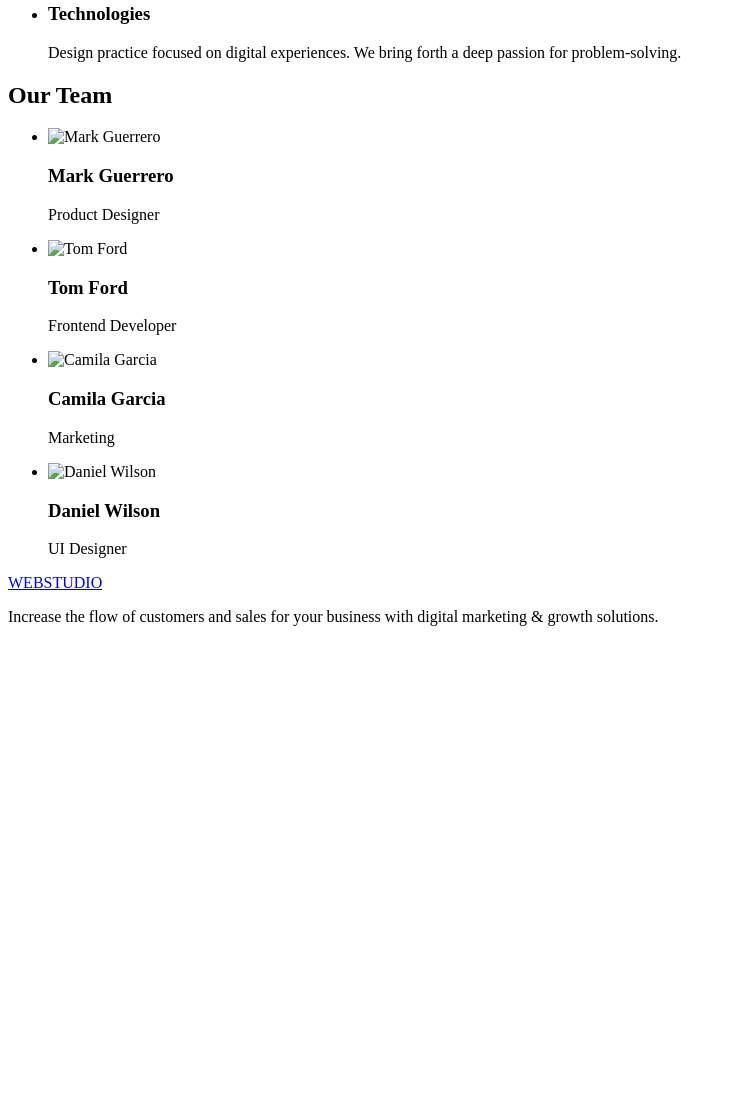
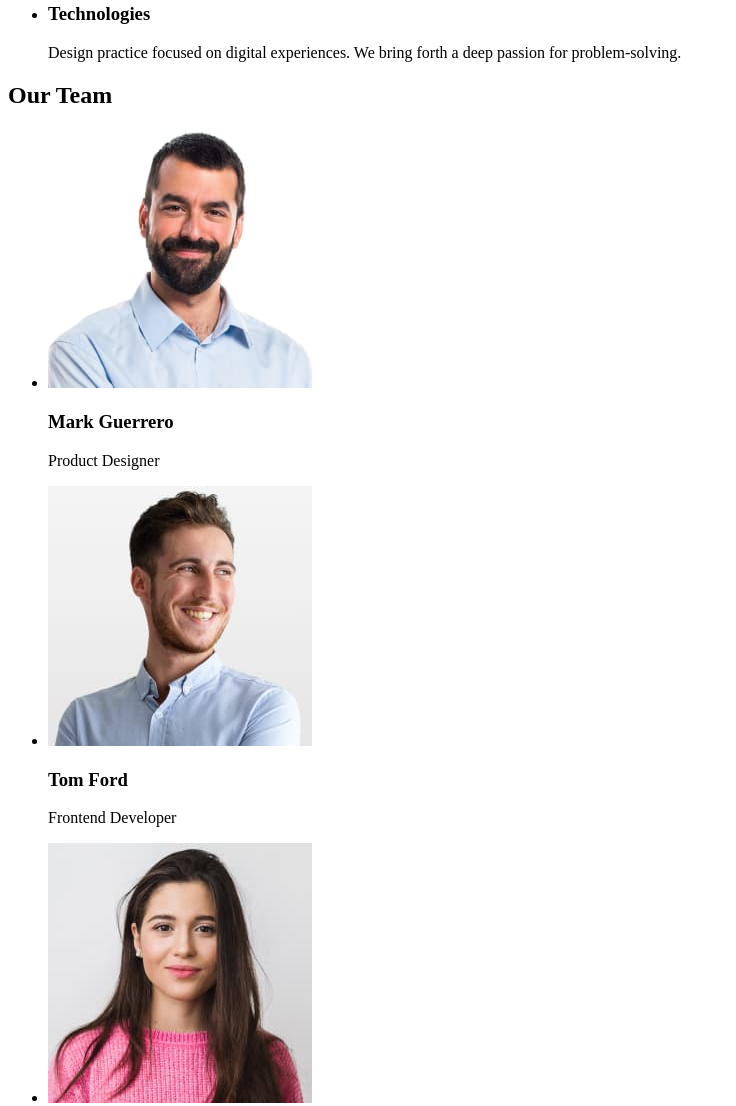
Before and after one commit to julbets/goit-markup-hw-01, a plain HTML site: page index.html in a window 1280 px wide. Shown: the part 532-1638 px from the top of the page, without its empty margins (0-736 px from the left). Before the commit the page ends 1174 px from the top, so only its background shows below. Drawn offline with Linux system fonts and the light colour scheme.

Commit message:
hw-01. fix images

```diff
--- a/index.html
+++ b/index.html
@@ -78,27 +78,27 @@ problem to walk away with the perfect and creative solution.
     <h2>Our Team</h2>
     <ul>
         <li>
-            <img src="./images/Our_Team/Mark_Guerrero.png" alt="Mark Guerrero" width="264" height="260"
+            <img src="./images/Our_Team/Mark_Guerrero.jpg" alt="Mark Guerrero" width="264" height="260"
             />
             <h3>Mark Guerrero</h3>
             <p>Product Designer</p>
         </li>
         <li>
-            <img src="./images/Our_Team/Tom_Ford.png" alt="Tom Ford" width="264" height="260"
+            <img src="./images/Our_Team/Tom_Ford.jpg" alt="Tom Ford" width="264" height="260"
             />
             <h3>Tom Ford</h3>
             <p>Frontend Developer</p>
 
         </li>
         <li>
-            <img src="./images/Our_Team/Camila_Garcia.png" alt="Camila Garcia" width="264" height="260"
+            <img src="./images/Our_Team/Camila_Garcia.jpg" alt="Camila Garcia" width="264" height="260"
             />
             <h3>Camila Garcia</h3>
             <p>Marketing</p>
 
         </li>
         <li>
-            <img src="./images/Our_Team/Daniel_Wilson.png" alt="Daniel Wilson" width="264" height="260"
+            <img src="./images/Our_Team/Daniel_Wilson.jpg" alt="Daniel Wilson" width="264" height="260"
             />
             <h3>Daniel Wilson</h3>
             <p>UI Designer</p>
```
